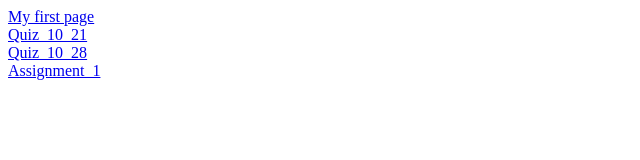
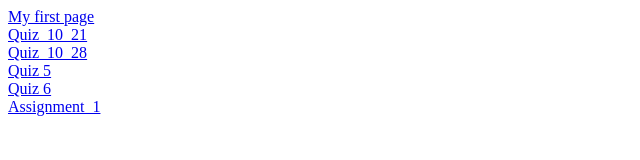
Before and after one commit to areengrrow/IN206, a plain HTML site: page index.html in a window 1280 px wide. Shown: the whole page, without its empty margins (0-640 px from the left). Drawn offline with Linux system fonts and the light colour scheme.

Commit message:
update list file

```diff
--- a/index.html
+++ b/index.html
@@ -11,6 +11,10 @@
     <br>
     <a href="./Quiz_10_28/index.html">Quiz_10_28</a>
     <br>
+    <a href="./Quiz5/index.html">Quiz 5</a>
+    <br>
+    <a href="./Quiz6/index.html">Quiz 6</a>
+    <br>
     <a href="./Assignment_1/index.html">Assignment_1</a>
     <br>
   </body>
```
